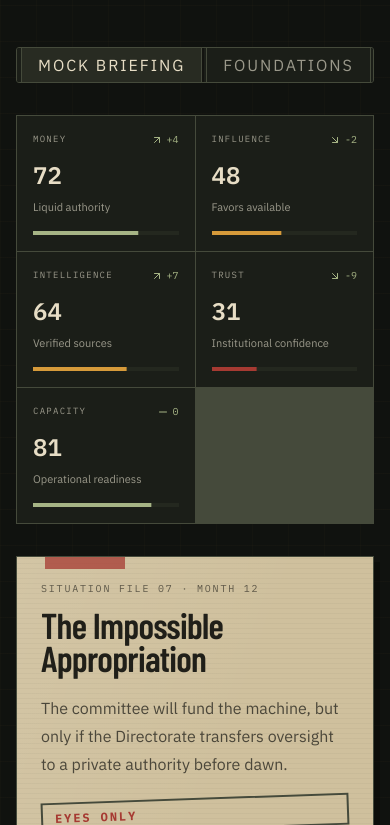
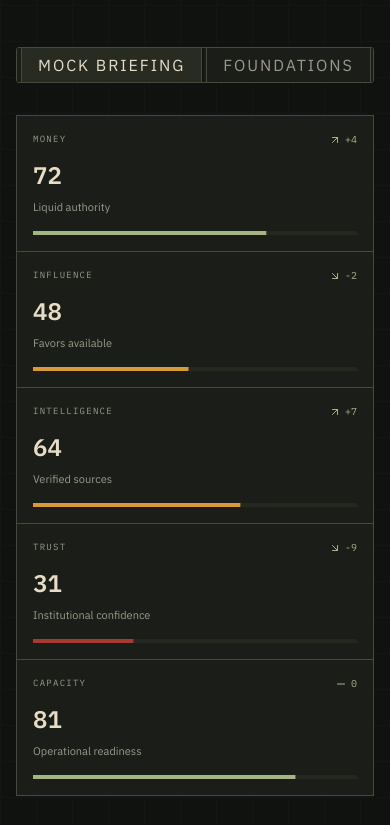
Before and after one commit to medici-tech/brb, a Next.js app: page /design-system in a window 390 px wide. Shown: the part 1039-1864 px from the top of the page. Built offline with nearby package versions, Linux system fonts and the light colour scheme.

Commit message:
refactor(ui): Pass 6c — unify playtest surfaces

```diff
--- a/src/app/globals.css
+++ b/src/app/globals.css
@@ -543,14 +543,6 @@ button { font: inherit; }
 .directive-draft article small { color: #7d302b; }
 .experiment-panel small { color: #67635a; }
 .primary-button:disabled, .secondary-button:disabled { opacity: .48; cursor: not-allowed; }
-.playtest-recap { margin-top: 42px; padding: 28px; color: var(--ink); border: 2px dashed #8d806c; background: rgba(72,60,43,.05); }
-.playtest-recap h2 { margin: 9px 0 20px; font-size: clamp(26px,4vw,40px); }
-.playtest-form { display: grid; grid-template-columns: 1fr 1fr; gap: 14px; margin-top: 10px; }
-.playtest-form label { display: grid; gap: 7px; color: inherit; font-size: 12px; font-weight: 700; letter-spacing: .04em; text-transform: uppercase; }
-.playtest-form select, .playtest-form textarea { width: 100%; color: inherit; background: transparent; border: 1px solid currentColor; border-radius: 0; padding: 11px; font: 400 14px/1.45 var(--font-brb-body), sans-serif; text-transform: none; }
-.playtest-form option { color: var(--ink); background: var(--paper); }
-.playtest-form textarea { resize: vertical; }
-.playtest-form .full-field { grid-column: 1 / -1; }
 
 .directive-loadout { margin: 24px 0 40px; padding: clamp(24px,4vw,40px); }
 .directive-loadout h2 { margin: 8px 0; font-size: clamp(26px,4vw,42px); }
@@ -565,35 +557,6 @@ button { font: inherit; }
 .campaign-directive.used { opacity: .62; border-left-color: #6f756a; }
 
 .journal-shell { max-width: 1180px; }
-.journal-intro { padding: clamp(34px,6vw,72px); }
-.journal-intro h1 { max-width: 850px; margin: 14px 0; font-size: clamp(44px,6.6vw,84px); line-height: .95; letter-spacing: -.012em; }
-.journal-intro > p:not(.file-label) { max-width: 720px; color: #555149; font-size: 18px; line-height: 1.55; }
-.journal-intro .primary-button { margin-top: 18px; }
-.journal-next-step { margin-top: 24px; padding: 18px 20px; color: var(--ink); border-left: 5px solid var(--red); background: var(--paper-deep); }
-.journal-next-step strong { display: block; margin-top: 6px; font-size: 18px; }
-.journal-next-step p:last-child { margin-bottom: 0; color: #555149; line-height: 1.5; }
-.journal-matrix { margin-top: 50px; }
-.journal-slot { display: grid; grid-template-columns: 58px minmax(0,1fr) auto; align-items: center; gap: 22px; min-height: 150px; padding: 22px; border-top: 1px solid #444640; background: #202320; }
-.journal-slot:last-child { border-bottom: 1px solid #444640; }
-.journal-order { color: #686a64; font: 700 28px var(--font-brb-mono), monospace; }
-.journal-slot h3 { margin: 8px 0; font-size: 25px; }
-.journal-slot p:not(.file-label), .journal-slot small { color: #9e9d94; line-height: 1.45; }
-.journal-slot small { display: block; }
-.journal-slot-action { min-width: 180px; text-align: right; }
-.complete-mark { color: var(--green); font-family: var(--font-brb-mono), monospace; }
-.journal-summary { margin-top: 55px; }
-.summary-grid { display: grid; grid-template-columns: repeat(3,1fr); gap: 1px; background: #444640; border: 1px solid #444640; }
-.summary-grid article { padding: 22px; background: #202320; }
-.summary-grid span { display: block; color: #92928a; font-size: 11px; text-transform: uppercase; letter-spacing: .09em; }
-.summary-grid strong { display: block; margin-top: 12px; font-size: 22px; }
-.summary-columns { display: grid; grid-template-columns: repeat(3,1fr); gap: 18px; margin-top: 18px; }
-.summary-columns article { padding: 22px; background: #202320; border: 1px solid #444640; }
-.summary-columns h3 { margin-top: 0; }
-.summary-columns p { color: #aaa99f; }
-.journal-danger-zone { margin-top: 55px; padding: 22px; border: 1px solid #5d403e; }
-.journal-danger-zone > div { display: flex; gap: 10px; margin-top: 18px; }
-.journal-danger-zone .secondary-button { color: var(--cream); border-color: #77766d; }
-.rating-guide { grid-column: 1 / -1; margin: 0; padding: 10px 12px; color: #5d5a52; border-left: 3px solid #77766d; background: rgba(87,73,49,.06); font-size: 12px; line-height: 1.5; }
 
 @media (max-width: 980px) {
   .archetype-grid, .directive-options, .directive-draft { grid-template-columns: 1fr 1fr; }
@@ -603,9 +566,6 @@ button { font: inherit; }
   .first-turn-guide { grid-template-columns: 1fr; }
   .final-danger-grid { grid-template-columns: repeat(2,1fr); }
   .final-state-columns { grid-template-columns: 1fr 1fr; }
-  .journal-slot { grid-template-columns: 50px 1fr; }
-  .journal-slot-action { grid-column: 2; text-align: left; }
-  .summary-columns { grid-template-columns: 1fr; }
   .guided-objective { grid-template-columns: 1fr; }
 }
 @media (max-width: 650px) {
@@ -659,15 +619,11 @@ button { font: inherit; }
   .lower-grid { grid-template-columns: 1fr; }
   .report-actions { flex-direction: column; }
   .button-grid { grid-template-columns: 1fr; }
-  .guide-grid, .glossary-grid, .playtest-form, .summary-grid, .final-danger-grid, .final-state-columns { grid-template-columns: 1fr; }
-  .playtest-form .full-field, .rating-guide { grid-column: auto; }
+  .guide-grid, .glossary-grid, .final-danger-grid, .final-state-columns { grid-template-columns: 1fr; }
   .result-groups { grid-template-columns: 1fr; }
   .advisor { grid-template-columns: 1fr; }
   .advisor-actions { grid-template-columns: 1fr 1fr; }
   .report-final-state { padding: 20px; }
-  .journal-slot { grid-template-columns: 1fr; }
-  .journal-slot-action { grid-column: auto; }
-  .journal-danger-zone > div { flex-direction: column; }
   .outcome-next-step { border-top: 4px solid var(--red); border-left: 0; }
 }
 /* Pixel-art rendering utility + sprite animation keyframe (used by PixelSprite).
--- a/src/components/brb/PlaytestBookmarkDialog.tsx
+++ b/src/components/brb/PlaytestBookmarkDialog.tsx
@@ -9,6 +9,7 @@ import {
   DialogTitle,
   DialogTrigger,
 } from "../ui/dialog";
+import { Button } from "../ui/button";
 import {
   PLAYTEST_BOOKMARK_CATEGORIES,
   PLAYTEST_SEVERITIES,
@@ -30,6 +31,9 @@ const CATEGORY_LABELS: Record<PlaytestBookmarkCategory, string> = {
 type Props = {
   onSave: (input: BookmarkInput) => void;
 };
+
+const fieldClassName = "grid gap-2 text-xs font-bold tracking-[0.04em] uppercase";
+const controlClassName = "w-full rounded-none border border-border bg-raised p-3 font-sans text-sm leading-5 font-normal text-foreground normal-case [&>option]:bg-raised";
 
 export function PlaytestBookmarkDialog({ onSave }: Props) {
   const [open, setOpen] = useState(false);
@@ -58,24 +62,24 @@ export function PlaytestBookmarkDialog({ onSave }: Props) {
             The journal automatically attaches the current seed, turn, meters, card, and latest commitment.
           </DialogDescription>
         </DialogHeader>
-        <form className="playtest-form" onSubmit={submit}>
-          <label>
+        <form className="mt-3 grid grid-cols-1 gap-3.5 sm:grid-cols-2" onSubmit={submit}>
+          <label className={fieldClassName}>
             Category
-            <select value={category} onChange={(event) => setCategory(event.target.value as PlaytestBookmarkCategory)}>
+            <select className={controlClassName} value={category} onChange={(event) => setCategory(event.target.value as PlaytestBookmarkCategory)}>
               {PLAYTEST_BOOKMARK_CATEGORIES.map((value) => <option key={value} value={value}>{CATEGORY_LABELS[value]}</option>)}
             </select>
           </label>
-          <label>
+          <label className={fieldClassName}>
             Severity
-            <select value={severity} onChange={(event) => setSeverity(event.target.value as PlaytestSeverity)}>
+            <select className={controlClassName} value={severity} onChange={(event) => setSeverity(event.target.value as PlaytestSeverity)}>
               {PLAYTEST_SEVERITIES.map((value) => <option key={value} value={value}>{value}</option>)}
             </select>
           </label>
-          <label className="full-field">
+          <label className={`${fieldClassName} sm:col-span-2`}>
             Short note
-            <textarea required rows={4} value={note} onChange={(event) => setNote(event.target.value)} placeholder="What felt wrong, surprising, or worth repeating?" />
+            <textarea className={`${controlClassName} resize-y`} required rows={4} value={note} onChange={(event) => setNote(event.target.value)} placeholder="What felt wrong, surprising, or worth repeating?" />
           </label>
-          <button className="primary-button full-field" type="submit" disabled={!note.trim()}>Save bookmark</button>
+          <Button className="min-h-11 sm:col-span-2" variant="command" type="submit" disabled={!note.trim()}>Save bookmark</Button>
         </form>
       </DialogContent>
     </Dialog>
--- a/src/components/brb/ui/telemetry.tsx
+++ b/src/components/brb/ui/telemetry.tsx
@@ -49,9 +49,23 @@ export function MetricReadout({ stat, className }: MetricReadoutProps) {
   );
 }
 
-export function MetricStrip({ stats, className }: { stats: BrbStat[]; className?: string }) {
+const metricColumns = {
+  3: "md:grid-cols-3 xl:grid-cols-3",
+  4: "md:grid-cols-2 xl:grid-cols-4",
+  5: "md:grid-cols-3 xl:grid-cols-5",
+} as const;
+
+export function MetricStrip({
+  stats,
+  columns = 5,
+  className,
+}: {
+  stats: BrbStat[];
+  columns?: keyof typeof metricColumns;
+  className?: string;
+}) {
   return (
-    <section aria-label="Operational metrics" className={cn("grid grid-cols-2 gap-px border border-border bg-border md:grid-cols-3 xl:grid-cols-5", className)}>
+    <section aria-label="Operational metrics" className={cn("grid grid-cols-1 gap-px border border-border bg-border sm:grid-cols-2", metricColumns[columns], className)}>
       {stats.map((stat) => <MetricReadout key={stat.label} stat={stat} className="border-0" />)}
     </section>
   );
```
Also changed, not shown: src/components/brb/PlaytestJournalView.tsx (+71 -52 lines), src/components/brb/PlaytestRecapForm.tsx (+21 -16 lines).
